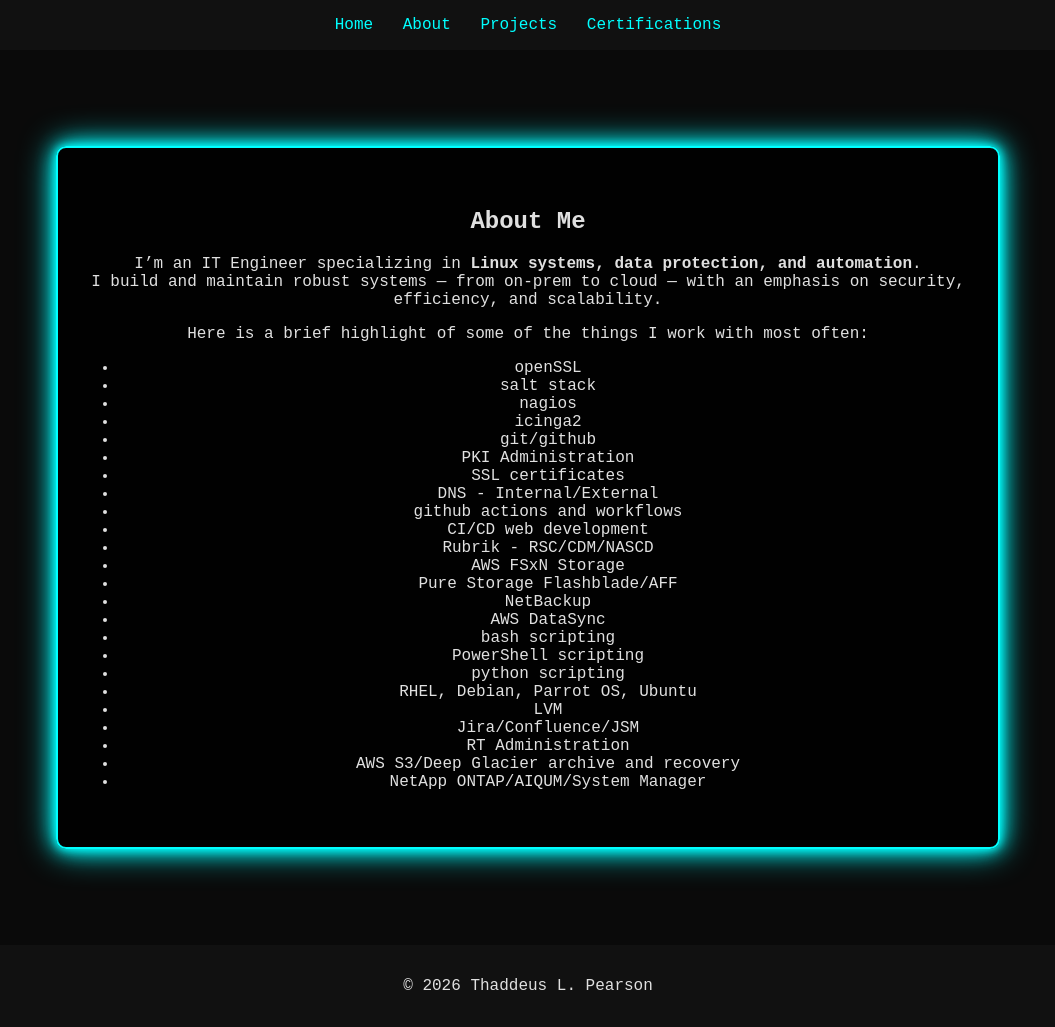
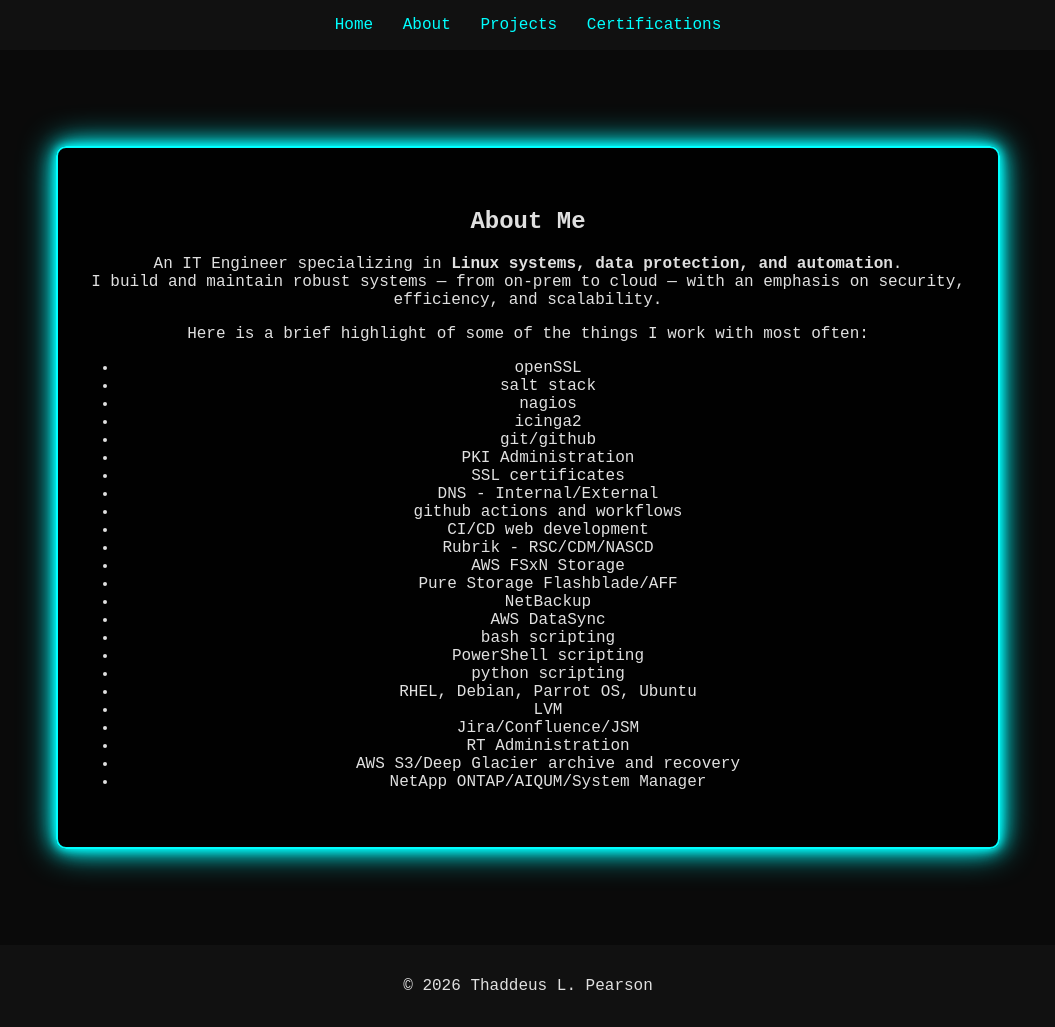
Before and after one commit to pearson-thaddeus-l/pearson-thaddeus-l-jekyll, a Jekyll site: the page built from about.md, in a window 1280 px wide. Shown: the whole page, without its empty margins (112-1167 px from the left). Built offline with Jekyll 4.4.1, drawn with Linux system fonts in a browser that asks for light colours.

Commit message:
tweek010

```diff
--- a/about.md
+++ b/about.md
@@ -6,7 +6,7 @@
 
 ## About Me
 
-I'm an IT Engineer specializing in **Linux systems, data protection, and automation**.
+An IT Engineer specializing in **Linux systems, data protection, and automation**.
 I build and maintain robust systems — from on-prem to cloud — with an emphasis on security, efficiency, and scalability.
 
 Here is a brief highlight of some of the things I work with most often:
```
